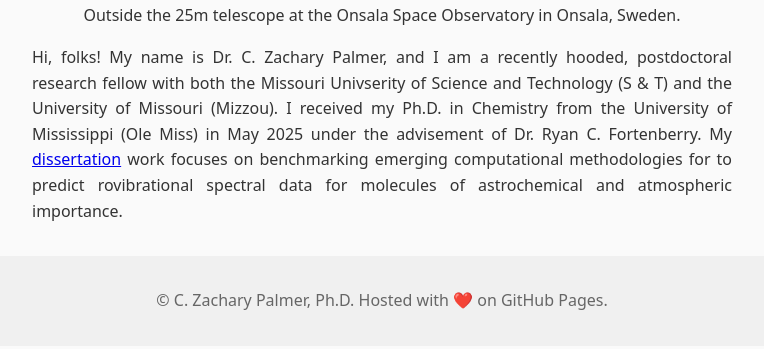
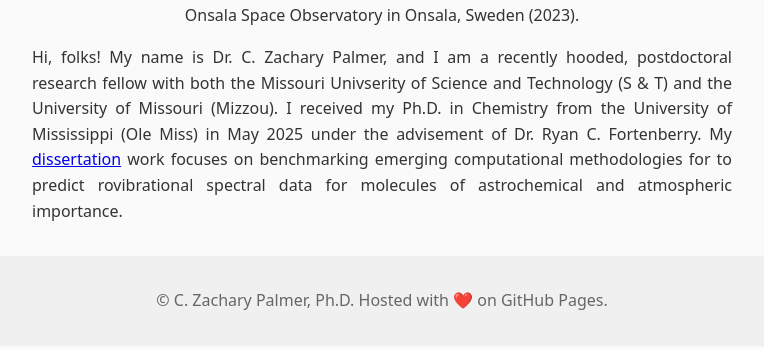
Before and after one commit to zpalmer618/zpalmer618.github.io, a Jekyll site: the page built from about.md, in a window 1280 px wide, cut to the strip 459-808 px from the top of the page. Shown: the whole strip, without its empty margins (258-1022 px from the left). Built offline with Jekyll 4.4.1, drawn with Linux system fonts in a browser that asks for light colours.

Commit message:
misc changes

```diff
--- a/about.md
+++ b/about.md
@@ -9,7 +9,7 @@ title: About
     <img src="/images/website_image.png"
          alt="Onsala Space Observatory"
          width="200" height="275">
-    <figcaption>Outside the 25m telescope at the Onsala Space Observatory in Onsala, Sweden.</figcaption>
+    <figcaption>Onsala Space Observatory in Onsala, Sweden (2023).</figcaption>
     </figure>
 </div>
 
```
Also changed, not shown: index.md (+0 -2 lines).
